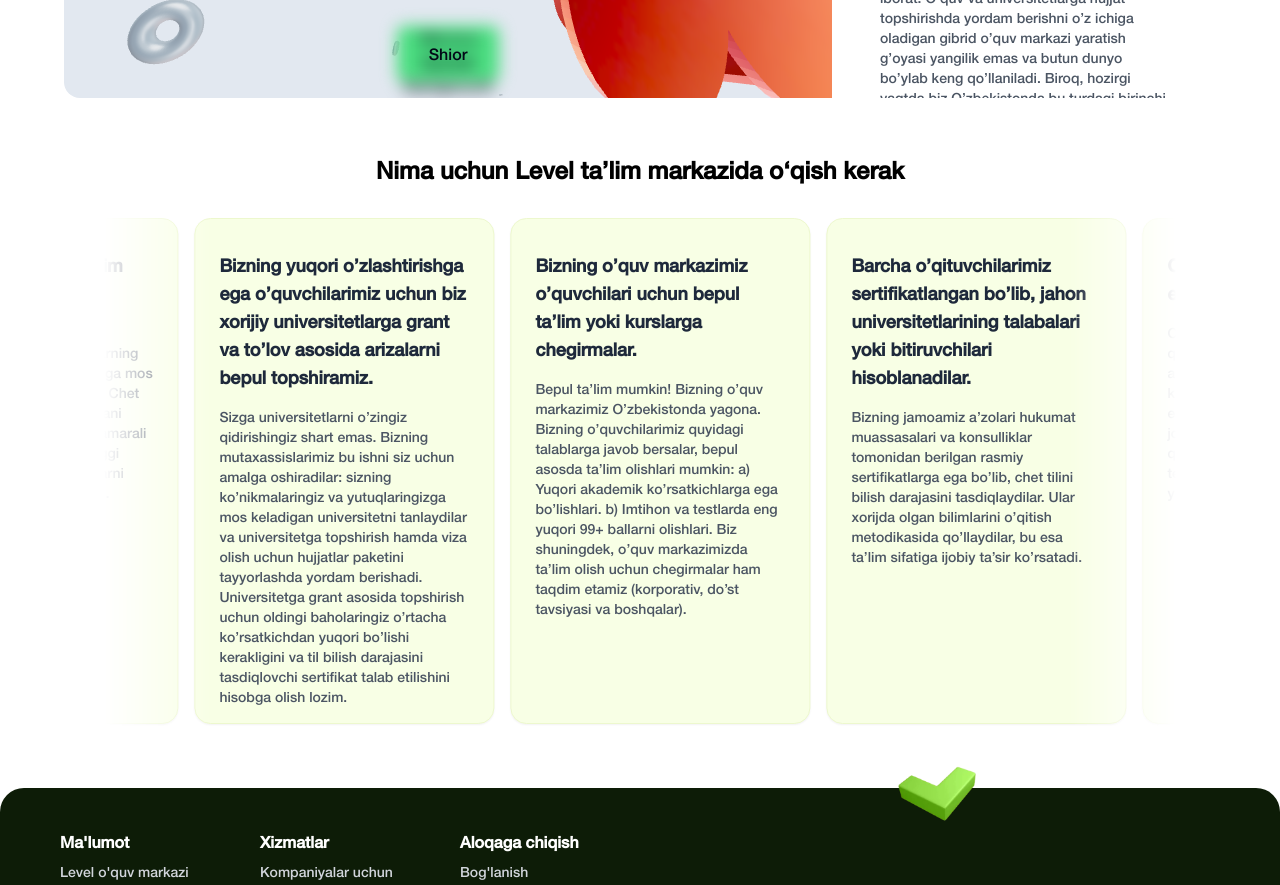
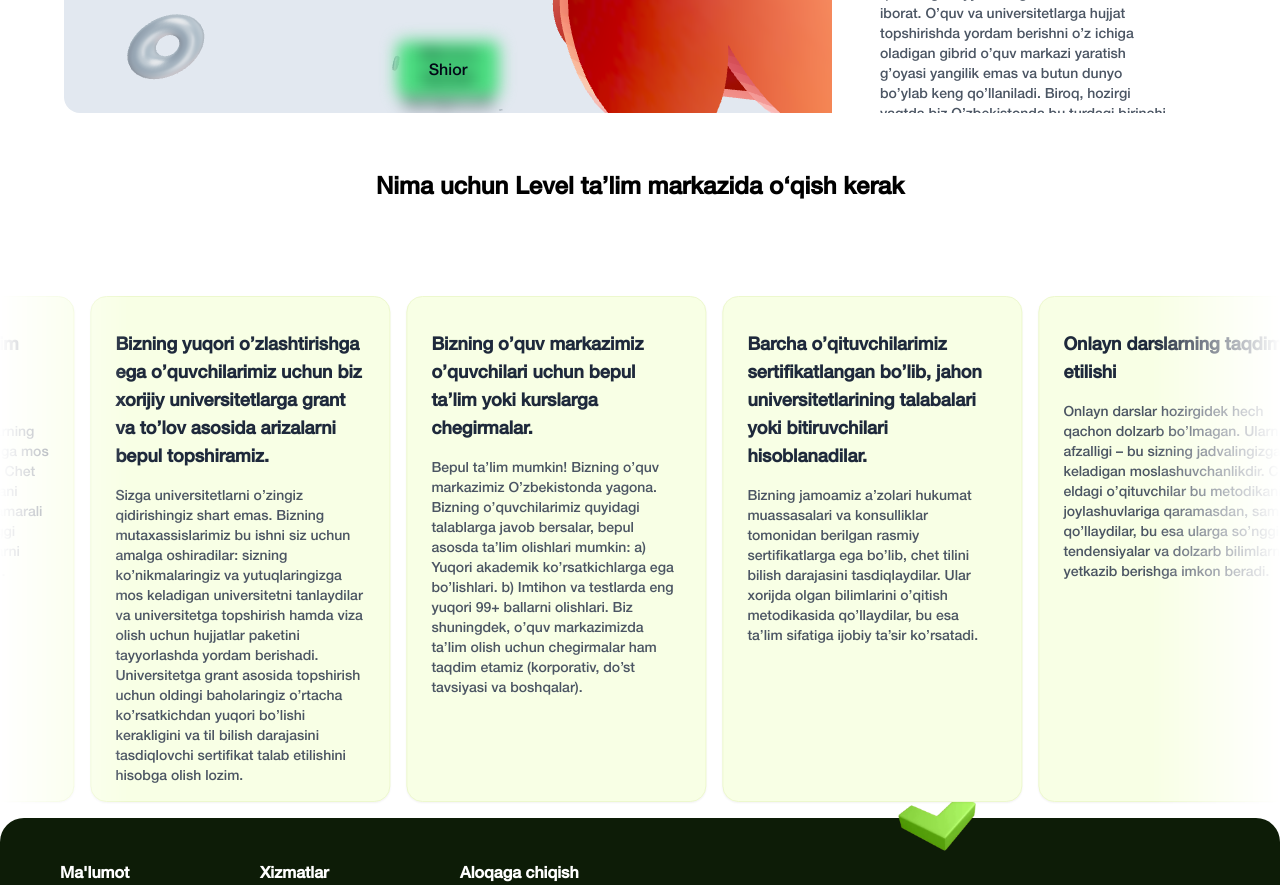
Before and after one commit to tidalu/level-u, a Next.js app: page /about in a window 1280 px wide. Shown: the part 520-1405 px from the top of the page. Built offline with nearby package versions, Linux system fonts and the light colour scheme; no server answers; a web font is replaced by a local one.

Commit message:
refactor: Update StudyAbroad page to use Hero component instead of GlobeDemo

```diff
--- a/app/(pages)/(routes)/about/page.tsx
+++ b/app/(pages)/(routes)/about/page.tsx
@@ -22,6 +22,7 @@ const AboutPage = () => {
   }, [reasons]);
 
   return (
+    <>
       <div className="h-full max-w-[1900px] mx-auto">
         <ScrollAnimateWrapper>
           <div className="min-h-[800px] flex flex-col items-center  justify-center pt-32 pb-12 rounded-b-3xl px-3 lg:px-16 border-red-700">
@@ -62,14 +63,16 @@ const AboutPage = () => {
                 </p>
               </div>{' '}
             </div>
-          {/* accordion for top reasons to study */}
-          <div className="reveal  w-full h-auto px-10">
+            <div className="  w-full h-auto px-10">
               <div className="w-full flex justify-center items-center my-4">
                 <h2 className=" text-black dark:text-white font-extrabold text-2xl text-center">
                   {data.about.why}
                 </h2>
               </div>
-
+            </div>
+          </div>
+        </ScrollAnimateWrapper>
+      </div>
       <InfiniteMovingCards
         items={data.reasons}
         direction="right"
@@ -77,10 +80,7 @@ const AboutPage = () => {
         pauseOnHover={true}
         className="w-full mx-auto"
       />
-          </div>
-        </div>
-      </ScrollAnimateWrapper>
-    </div>
+    </>
   );
 };
 
```
Lines whose indentation alone changed are shown as unchanged.
